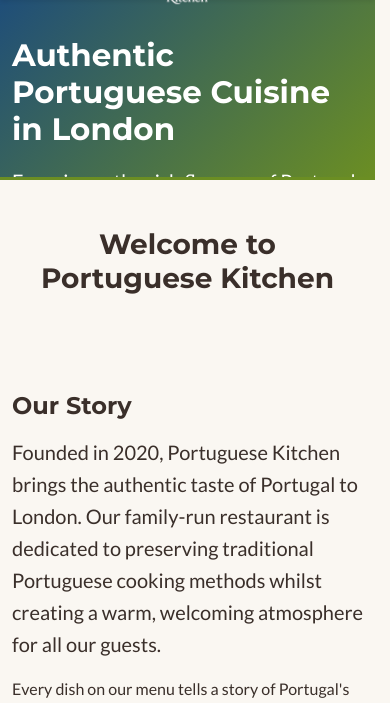
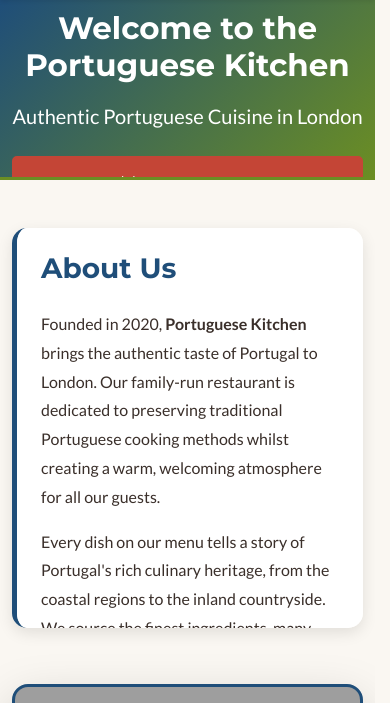
Before and after one commit to rpires71/milestone-3, a Django app: page / in a window 390 px wide. Shown: the part 104-807 px from the top of the page. Run offline with Django 4.2, Linux system fonts and the light colour scheme; grey boxes are pictures that could not be loaded.

Commit message:
Redesign homepage with wireframe layout and carousel+scrollbar

```diff
--- a/templates/index.html
+++ b/templates/index.html
@@ -23,164 +23,385 @@
      class="hero-logo">
         </div>
       </div>
-      <div class="col-lg-8">
-        <h2 class="display-5 fw-bold mb-3">Authentic Portuguese Cuisine in London</h2>
-        <p class="lead mb-0">
-          Experience the rich flavours of Portugal with traditional recipes passed down through generations
+      <div class="col-lg-8 text-center text-lg-start">
+        <h2 class="display-5 fw-bold mb-3">Welcome to the Portuguese Kitchen</h2>
+        <p class="lead mb-4">
+          Authentic Portuguese Cuisine in London
         </p>
+        <!-- CTA Buttons in Hero -->
+        <div class="d-flex flex-column flex-sm-row gap-3 justify-content-center justify-content-lg-start">
+          <a href="{% url 'bookings:booking' %}" class="btn btn-primary btn-lg px-4">
+            <i class="bi bi-calendar-check me-2"></i>Book a table
+          </a>
+          <a href="{% url 'menu' %}" class="btn btn-outline-secondary btn-lg px-4">
+            View Menu
+          </a>
+        </div>
       </div>
     </div>
   </div>
 </section>
+
 <!-- =========================================================
-     MAIN CONTENT - About Us
+     MAIN CONTENT - ABOUT US & IMAGE SLIDER SECTION
      ======================================================= -->
-<main class="container my-5">
-  <!-- About Us Section -->
-  <div class="row mb-5">
-    <div class="col-12">
-      <h2 class="section-heading text-center mb-4">Welcome to Portuguese Kitchen</h2>
-      <div class="section-divider mx-auto mb-5"></div>
-    </div>
-  </div>
+<section class="main-section py-5">
+  <div class="container">
+    <div class="row g-4">
+      <!-- Left Column: About Us with MS2 Scrollbar (5/12 width) -->
+      <div class="col-lg-5">
+        <div class="about-content">
+          <h2 class="mb-4">About Us</h2>
 
-  <div class="row g-4 mb-5">
-    <div class="col-lg-6">
-      <div class="about-content">
-        <h3 class="mb-3">Our Story</h3>
-        <p class="lead">
-          Founded in 2020, Portuguese Kitchen brings the authentic taste of Portugal to London. Our family-run restaurant is dedicated to preserving traditional Portuguese cooking methods whilst creating a warm, welcoming atmosphere for all our guests.
+          <p class="mb-3">
+            Founded in 2020, <strong>Portuguese Kitchen</strong> brings the authentic taste of Portugal to London. Our family-run restaurant is dedicated to preserving traditional Portuguese cooking methods whilst creating a warm, welcoming atmosphere for all our guests.
           </p>
-        <p>
+
+          <p class="mb-3">
             Every dish on our menu tells a story of Portugal's rich culinary heritage, from the coastal regions to the inland countryside. We source the finest ingredients, many imported directly from Portugal, to ensure an authentic dining experience.
           </p>
-      </div>
-    </div>
-    <div class="col-lg-6">
-      <div class="about-content">
-        <h3 class="mb-3">Our Philosophy</h3>
-        <p>
+
+          <p class="mb-3">
             At Portuguese Kitchen, we believe that food brings people together. Our chefs use time-honoured recipes and traditional techniques to create dishes that transport you straight to the heart of Portugal.
           </p>
+
           <p class="mb-3">
-          Whether you're celebrating a special occasion or simply enjoying a meal with loved ones, we're committed to providing an unforgettable dining experience.
+            Whether you're celebrating a special occasion or simply enjoying a meal with loved ones, we're committed to providing an unforgettable dining experience in the heart of London's vibrant East End.
           </p>
+
+          <!-- Features List -->
+          <div class="list-features mt-4">
+            <h5 class="mb-3">Why Choose Us:</h5>
             <ul class="list-unstyled">
-          <li class="mb-2"><i class="bi bi-check-circle-fill text-primary me-2"></i>Authentic Portuguese Recipes</li>
-          <li class="mb-2"><i class="bi bi-check-circle-fill text-primary me-2"></i>Fresh, Quality Ingredients</li>
-          <li class="mb-2"><i class="bi bi-check-circle-fill text-primary me-2"></i>Warm, Family Atmosphere</li>
-          <li class="mb-2"><i class="bi bi-check-circle-fill text-primary me-2"></i>Dietary Options Available</li>
+              <li class="mb-2">
+                <i class="bi bi-check-circle-fill text-primary me-2"></i>
+                Authentic Portuguese Recipes
+              </li>
+              <li class="mb-2">
+                <i class="bi bi-check-circle-fill text-primary me-2"></i>
+                Fresh, Quality Ingredients from Portugal
+              </li>
+              <li class="mb-2">
+                <i class="bi bi-check-circle-fill text-primary me-2"></i>
+                Warm, Family-Friendly Atmosphere
+              </li>
+              <li class="mb-2">
+                <i class="bi bi-check-circle-fill text-primary me-2"></i>
+                Dietary Options Available
+              </li>
             </ul>
           </div>
         </div>
       </div>
 
-  <!-- Features Section -->
-  <div class="row mb-5">
-    <div class="col-12">
-      <h2 class="section-heading text-center mb-4">Why Choose Us</h2>
-      <div class="section-divider mx-auto mb-5"></div>
+      <!-- Right Column: Image Slider with MS2 Border Effect (7/12 width) -->
+      <div class="col-lg-7">
+        <div id="restaurantCarousel" class="carousel slide shadow-lg rounded-4" data-bs-ride="carousel">
+          <!-- Indicators -->
+          <div class="carousel-indicators">
+            <button type="button" data-bs-target="#restaurantCarousel" data-bs-slide-to="0" class="active" aria-current="true" aria-label="Slide 1"></button>
+            <button type="button" data-bs-target="#restaurantCarousel" data-bs-slide-to="1" aria-label="Slide 2"></button>
+            <button type="button" data-bs-target="#restaurantCarousel" data-bs-slide-to="2" aria-label="Slide 3"></button>
+            <button type="button" data-bs-target="#restaurantCarousel" data-bs-slide-to="3" aria-label="Slide 4"></button>
+          </div>
+
+          <!-- Slides -->
+          <div class="carousel-inner">
+            <!-- Slide 1 -->
+            <div class="carousel-item active">
+              <img src="{% static 'images/restaurant-interior.png' %}" class="d-block w-100" alt="Restaurant Interior">
+              <div class="carousel-caption">
+                <h5>Warm & Welcoming Atmosphere</h5>
+                <p>Experience authentic Portuguese hospitality in our cosy restaurant</p>
               </div>
             </div>
 
-  <div class="row g-4 mb-5">
-    <!-- Feature 1: Authentic Cuisine -->
-    <div class="col-md-6 col-lg-3">
-      <div class="feature-card text-center p-4 h-100">
-        <div class="feature-icon mb-3">
-          <i class="bi bi-award-fill fs-1 text-primary"></i>
-        </div>
-        <h5 class="mb-3">Authentic Cuisine</h5>
-        <p class="mb-0">
-          Traditional Portuguese recipes prepared by experienced chefs who learned their craft in Portugal
-        </p>
+            <!-- Slide 2 -->
+            <div class="carousel-item">
+              <img src="{% static 'images/traditional-dishes.png' %}" class="d-block w-100" alt="Traditional Portuguese Dishes">
+              <div class="carousel-caption">
+                <h5>Traditional Portuguese Cuisine</h5>
+                <p>Savour the authentic flavours of Portugal in every dish</p>
               </div>
             </div>
 
-    <!-- Feature 2: Fresh Ingredients -->
-    <div class="col-md-6 col-lg-3">
-      <div class="feature-card text-center p-4 h-100">
-        <div class="feature-icon mb-3">
-          <i class="bi bi-egg-fried fs-1 text-primary"></i>
-        </div>
-        <h5 class="mb-3">Fresh Ingredients</h5>
-        <p class="mb-0">
-          We source premium ingredients daily, many imported directly from Portugal
-        </p>
+            <!-- Slide 3 -->
+            <div class="carousel-item">
+              <img src="{% static 'images/fresh-ingredients.png' %}" class="d-block w-100" alt="Fresh Ingredients">
+              <div class="carousel-caption">
+                <h5>Fresh, Quality Ingredients</h5>
+                <p>Imported directly from Portugal for authentic taste</p>
               </div>
             </div>
 
-    <!-- Feature 3: Cosy Atmosphere -->
-    <div class="col-md-6 col-lg-3">
-      <div class="feature-card text-center p-4 h-100">
-        <div class="feature-icon mb-3">
-          <i class="bi bi-house-heart-fill fs-1 text-primary"></i>
-        </div>
-        <h5 class="mb-3">Cosy Atmosphere</h5>
-        <p class="mb-0">
-          Enjoy your meal in our warm, family-friendly environment with traditional Portuguese décor
-        </p>
-      </div>
-    </div>
-
-    <!-- Feature 4: Easy Booking -->
-    <div class="col-md-6 col-lg-3">
-      <div class="feature-card text-center p-4 h-100">
-        <div class="feature-icon mb-3">
-          <i class="bi bi-calendar-check-fill fs-1 text-primary"></i>
-        </div>
-        <h5 class="mb-3">Easy Booking</h5>
-        <p class="mb-0">
-          Reserve your table online in seconds with our simple booking system
-        </p>
+            <!-- Slide 4 -->
+            <div class="carousel-item">
+              <img src="{% static 'images/dining-experience.png' %}" class="d-block w-100" alt="Dining Experience">
+              <div class="carousel-caption">
+                <h5>Unforgettable Dining Experience</h5>
+                <p>Create lasting memories with family and friends</p>
               </div>
             </div>
           </div>
 
-  <!-- Call to Action Section -->
-  <div class="row mb-5">
-    <div class="col-12">
-      <div class="cta-section text-center p-5 rounded-3">
-        <h2 class="mb-4">Ready to Experience Portugal?</h2>
-        <p class="lead mb-4">
-          Book your table today and discover the authentic taste of Portuguese cuisine
-        </p>
-        <div class="d-flex flex-column flex-sm-row gap-3 justify-content-center">
-          <a href="#" class="btn btn-secondary btn-lg px-5">
-            View Menu
-          </a>
-          <a href="{% url 'bookings:booking' %}" class="btn btn-primary">Book a Table</a>
+          <!-- Controls -->
+          <button class="carousel-control-prev" type="button" data-bs-target="#restaurantCarousel" data-bs-slide="prev">
+            <span class="carousel-control-prev-icon" aria-hidden="true"></span>
+            <span class="visually-hidden">Previous</span>
+          </button>
+          <button class="carousel-control-next" type="button" data-bs-target="#restaurantCarousel" data-bs-slide="next">
+            <span class="carousel-control-next-icon" aria-hidden="true"></span>
+            <span class="visually-hidden">Next</span>
+          </button>
         </div>
       </div>
     </div>
   </div>
+</section>
 
-  <!-- Opening Hours Section -->
-  <div class="row mb-5">
-    <div class="col-12">
-      <h2 class="section-heading text-center mb-4">Opening Hours</h2>
-      <div class="section-divider mx-auto mb-5"></div>
-    </div>
-  </div>
-
-  <div class="row justify-content-center">
-    <div class="col-lg-6">
-      <div class="opening-hours-card p-4 rounded-3">
-        <div class="d-flex justify-content-between mb-3 pb-3 border-bottom">
-          <span class="fw-bold">Monday - Thursday</span>
-          <span>12:00 - 14:30 & 18:00 - 22:00</span>
-        </div>
-        <div class="d-flex justify-content-between mb-3 pb-3 border-bottom">
-          <span class="fw-bold">Friday - Saturday</span>
-          <span>12:00 - 14:30 & 18:00 - 23:00</span>
-        </div>
-        <div class="d-flex justify-content-between">
-          <span class="fw-bold">Sunday</span>
-          <span>12:00 - 20:00</span>
-        </div>
-      </div>
-    </div>
-  </div>
-</main>
 
 {% endblock %}
+
+<!-- Extra CSS with Exact MS2 Scrollbar & Border Effects -->
+{% block extra_css %}
+<style>
+  /* ============================================================
+     MAIN SECTION - MS2 STYLE
+     ============================================================ */
+  .main-section {
+    background-color: var(--linen-cream);
+    padding: 3rem 0;
+  }
+
+  /* ============================================================
+     ABOUT CONTENT CARD - MS2 SCROLLBAR STYLING
+     ============================================================ */
+  .about-content {
+    background-color: var(--porcelain-white);
+    padding: 2rem;
+    border-radius: 15px;
+    box-shadow: 0 5px 15px rgba(0, 0, 0, 0.1);
+    height: 600px;
+    border-left: 5px solid var(--azulejo-blue);
+    overflow-y: auto;
+    overflow-x: hidden;
+    /* Firefox scrollbar - MS2 Style */
+    scrollbar-width: thin;
+    scrollbar-color: var(--olive-green) var(--linen-cream);
+  }
+
+  /* Webkit Scrollbar Styling - MS2 Style (Chrome, Edge, Safari) */
+  .about-content::-webkit-scrollbar {
+    width: 8px;
+  }
+
+  .about-content::-webkit-scrollbar-track {
+    background: var(--linen-cream);
+    border-radius: 10px;
+  }
+
+  .about-content::-webkit-scrollbar-thumb {
+    background-color: var(--olive-green);
+    border-radius: 10px;
+    border: 2px solid var(--linen-cream);
+  }
+
+  .about-content::-webkit-scrollbar-thumb:hover {
+    background-color: var(--azulejo-blue);
+  }
+
+  /* Typography Inside About Content - MS2 Style */
+  .about-content h2 {
+    color: var(--azulejo-blue);
+    font-family: var(--font-heading);
+    margin-bottom: 1.5rem;
+    font-weight: 700;
+  }
+
+  .about-content h5 {
+    color: var(--azulejo-blue);
+    font-family: var(--font-heading);
+    font-weight: 600;
+  }
+
+  .about-content p {
+    line-height: 1.8;
+    color: var(--espresso-brown);
+  }
+
+  /* Feature List Styling - MS2 Style */
+  .list-features ul li {
+    font-size: 1rem;
+    color: var(--espresso-brown);
+  }
+
+  .list-features .bi-check-circle-fill {
+    color: var(--terracotta-red) !important;
+  }
+
+  /* ============================================================
+     CAROUSEL STYLING - MS2 BORDER EFFECT
+     ============================================================ */
+
+  /* Carousel with Blue Border - Exact MS2 Style */
+  .carousel {
+    border: 3px solid var(--azulejo-blue);
+    border-radius: 15px;
+    overflow: hidden !important;
+    background-color: var(--azulejo-blue);
+  }
+
+  .carousel-inner {
+    height: 600px;
+    border-radius: 0;
+  }
+
+  .carousel-item {
+    height: 600px;
+    background-color: var(--azulejo-blue);
+  }
+
+  .carousel-item img {
+    height: 600px;
+    width: 100%;
+    object-fit: cover;
+    border-radius: 0 !important;
+    display: block;
+  }
+
+  /* Carousel Caption with Backdrop Blur - MS2 Style */
+  .carousel-caption {
+    background: rgba(47, 62, 70, 0.8);
+    padding: 1rem 2rem;
+    border-radius: 10px;
+    backdrop-filter: blur(5px);
+    -webkit-backdrop-filter: blur(5px);
+  }
+
+  .carousel-caption h5 {
+    font-family: var(--font-heading);
+    font-size: 1.5rem;
+    font-weight: 700;
+    color: var(--porcelain-white);
+    margin-bottom: 0.5rem;
+  }
+
+  .carousel-caption p {
+    font-size: 1rem;
+    color: var(--porcelain-white);
+    margin-bottom: 0;
+  }
+
+  /* Carousel Control Icons - MS2 Style */
+  .carousel-control-prev-icon,
+  .carousel-control-next-icon {
+    background-color: var(--azulejo-blue);
+    border-radius: 50%;
+    padding: 1rem;
+  }
+
+  /* Carousel Indicators - MS2 Style */
+  .carousel-indicators button {
+    background-color: var(--azulejo-blue);
+  }
+
+  .carousel-indicators button.active {
+    background-color: var(--terracotta-red);
+  }
+
+  /* ============================================================
+     CONTACT/OPENING HOURS SECTION
+     ============================================================ */
+  .contact-section {
+    background-color: #f8f9fa !important;
+  }
+
+  .section-heading {
+    font-family: var(--font-heading);
+    color: var(--azulejo-blue);
+    font-weight: 700;
+  }
+
+  /* Info Cards with Hover Effect */
+  .info-card {
+    transition: transform 0.3s ease, box-shadow 0.3s ease;
+    border: 1px solid #dee2e6;
+    box-shadow: 0 2px 5px rgba(0, 0, 0, 0.1);
+  }
+
+  .info-card:hover {
+    transform: translateY(-8px);
+    box-shadow: 0 8px 20px rgba(0, 0, 0, 0.15) !important;
+  }
+
+  .info-card i {
+    color: var(--azulejo-blue);
+  }
+
+  .info-card h5 {
+    font-family: var(--font-heading);
+    color: var(--azulejo-blue);
+  }
+
+  /* ============================================================
+     RESPONSIVE DESIGN
+     ============================================================ */
+
+  @media (max-width: 991px) {
+    /* Stack About and Slider on tablet/mobile */
+    .about-content {
+      max-height: 500px;
+      margin-bottom: 2rem;
+    }
+
+    .carousel-inner,
+    .carousel-item,
+    .carousel-item img {
+      height: 450px;
+    }
+  }
+
+  @media (max-width: 768px) {
+    /* Smaller carousel on mobile */
+    .carousel-inner,
+    .carousel-item,
+    .carousel-item img {
+      height: 350px;
+    }
+
+    .carousel-caption {
+      padding: 1rem 1.5rem;
+    }
+
+    .carousel-caption h5 {
+      font-size: 1.3rem;
+    }
+
+    .carousel-caption p {
+      font-size: 0.9rem;
+    }
+  }
+
+  @media (max-width: 576px) {
+    /* Even smaller on very small screens */
+    .about-content {
+      padding: 1.5rem;
+      max-height: 400px;
+    }
+
+    .carousel-inner,
+    .carousel-item,
+    .carousel-item img {
+      height: 250px;
+    }
+
+    .carousel-caption h5 {
+      font-size: 1.1rem;
+    }
+
+    .carousel-caption p {
+      display: none;
+    }
+  }
+</style>
+{% endblock %}
```
Also changed, not shown: templates/index-stable.html (added, +186 -0 lines), static/images/dining-experience.png (added), static/images/fresh-ingredients-v-2.png (added), static/images/fresh-ingredients.png (added), 2 other files. Lines whose indentation alone changed are shown as unchanged.
